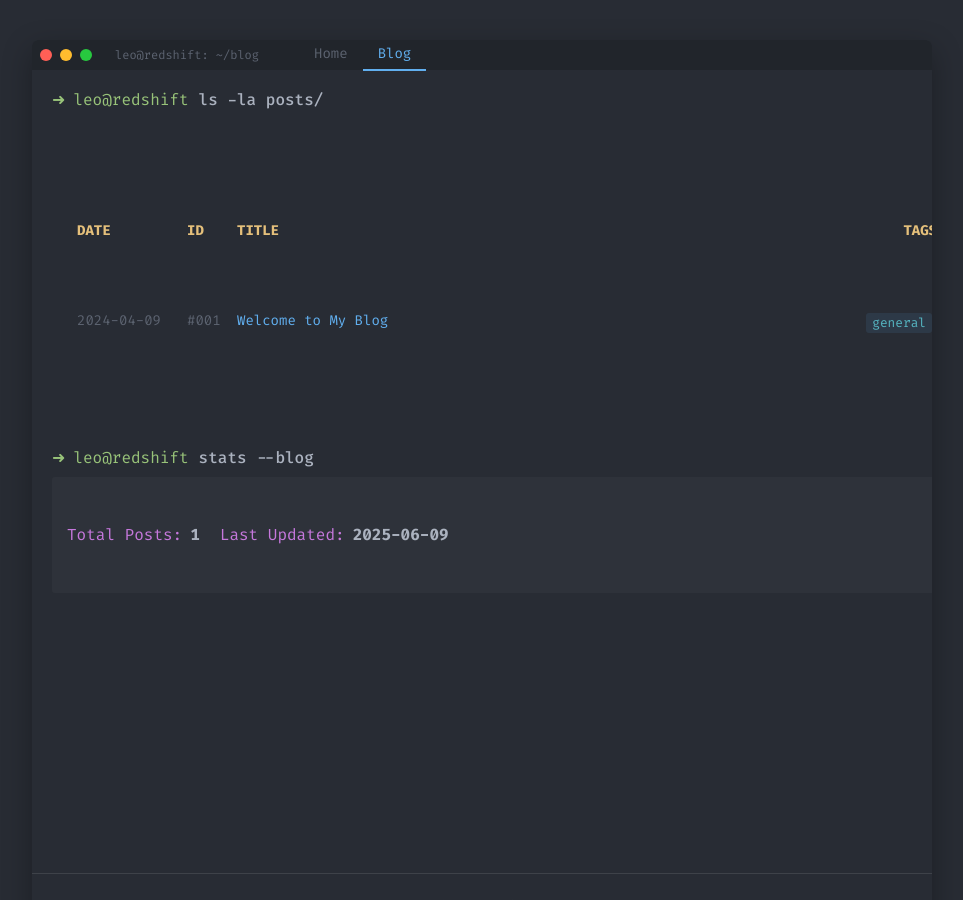
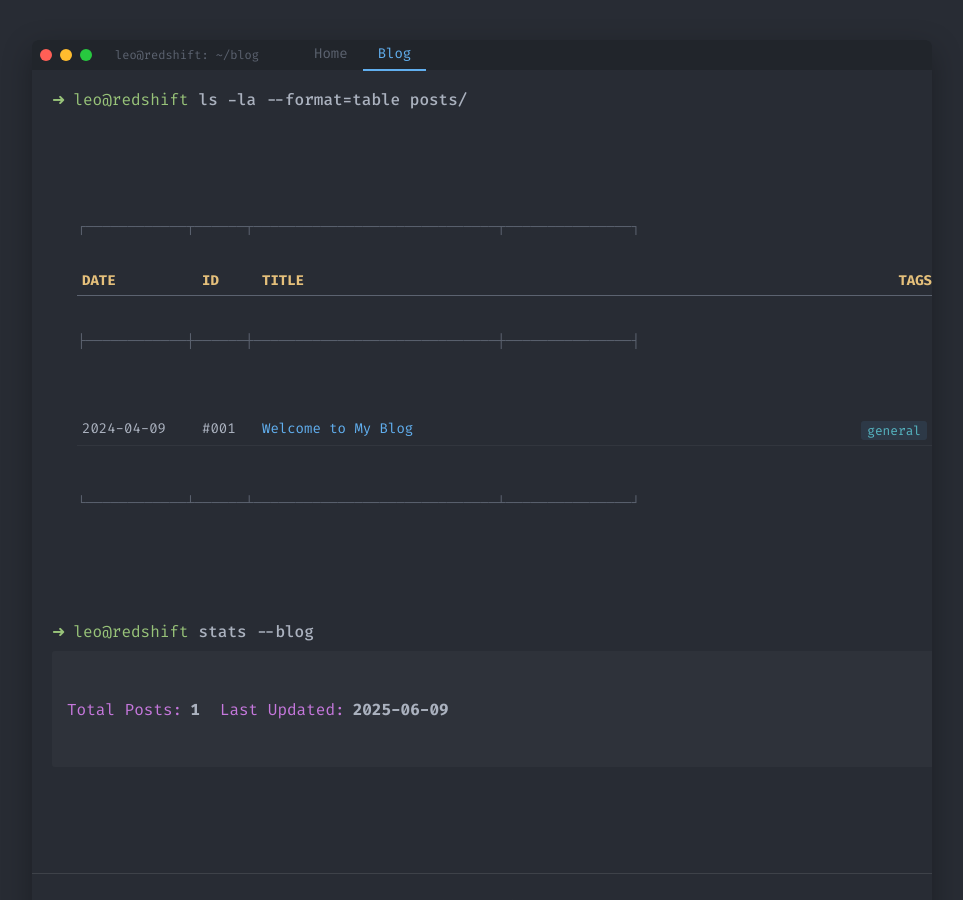
Before and after one commit to leo-xiangyu-cai/leocai.me, a Jekyll site: the page blog/index.html, which Jekyll copies as it is, in a window 1280 px wide. Shown: the whole page, without its empty margins (158-1121 px from the left). Built offline with Jekyll 4.4.1, drawn with Linux system fonts in a browser that asks for light colours.

Commit message:
fix(blog): Fix table border and layout issues
- Add proper ASCII table borders using pre elements
- Improve table structure with separate border elements
- Fix alignment of table cells and content
- Enhance styling for better visual appearance

🤖 Assisted by Amazon Q Developer

```diff
--- a/blog/index.html
+++ b/blog/index.html
@@ -148,29 +148,40 @@
         }
 
         /* ASCII Table Style */
-        .ascii-table {
+        .terminal-table {
             font-family: var(--terminal-font);
+            border-collapse: collapse;
+            width: 100%;
+            max-width: 900px;
+            margin: 0;
+            color: var(--terminal-text);
+            font-size: 14px;
+        }
+
+        .terminal-table-border {
+            color: var(--terminal-comment);
             white-space: pre;
-            color: var(--terminal-comment);
-            font-size: 14px;
+            line-height: 1;
             margin: 0;
             padding: 0;
-            border-collapse: collapse;
-            width: 100%;
         }
 
-        .ascii-table-row {
+        .terminal-table-row {
             display: flex;
             width: 100%;
-            padding: 3px 0;
+            padding: 5px 0;
+            border-bottom: 1px solid rgba(255, 255, 255, 0.05);
         }
 
-        .ascii-table-header {
+        .terminal-table-header {
             color: var(--terminal-yellow);
             font-weight: bold;
+            border-bottom: 1px solid var(--terminal-comment);
+            margin-bottom: 5px;
         }
 
-        .ascii-table-cell {
+        .terminal-table-cell {
+            padding: 0 5px;
             overflow: hidden;
             text-overflow: ellipsis;
             white-space: nowrap;
@@ -342,21 +353,25 @@
                 <div id="blog-list-view">
                     <div class="terminal-line">
                         <span class="terminal-prompt">leo@redshift</span>
-                        <span class="terminal-command">ls -la posts/</span>
+                        <span class="terminal-command">ls -la --format=table posts/</span>
                     </div>
 
                     <div class="terminal-output">
                         <!-- ASCII art table with fixed formatting -->
-                        <div class="ascii-table">
-                            <div class="ascii-table-row ascii-table-header">
-                                <div class="ascii-table-cell cell-date">DATE</div>
-                                <div class="ascii-table-cell cell-id">ID</div>
-                                <div class="ascii-table-cell cell-title">TITLE</div>
-                                <div class="ascii-table-cell cell-tags">TAGS</div>
+                        <div class="terminal-table">
+                            <pre class="terminal-table-border" id="table-top-border">┌────────────┬──────┬─────────────────────────────┬───────────────┐</pre>
+                            <div class="terminal-table-row terminal-table-header">
+                                <div class="terminal-table-cell cell-date">DATE</div>
+                                <div class="terminal-table-cell cell-id">ID</div>
+                                <div class="terminal-table-cell cell-title">TITLE</div>
+                                <div class="terminal-table-cell cell-tags">TAGS</div>
                             </div>
+                            <pre class="terminal-table-border" id="table-header-border">├────────────┼──────┼─────────────────────────────┼───────────────┤</pre>
 
                             <!-- Blog posts will be dynamically inserted here -->
                             <div id="blog-posts-container"></div>
+
+                            <pre class="terminal-table-border" id="table-bottom-border">└────────────┴──────┴─────────────────────────────┴───────────────┘</pre>
                         </div>
                     </div>
 
```
Also changed, not shown: other parts of blog/index.html (+5 -5 lines).
